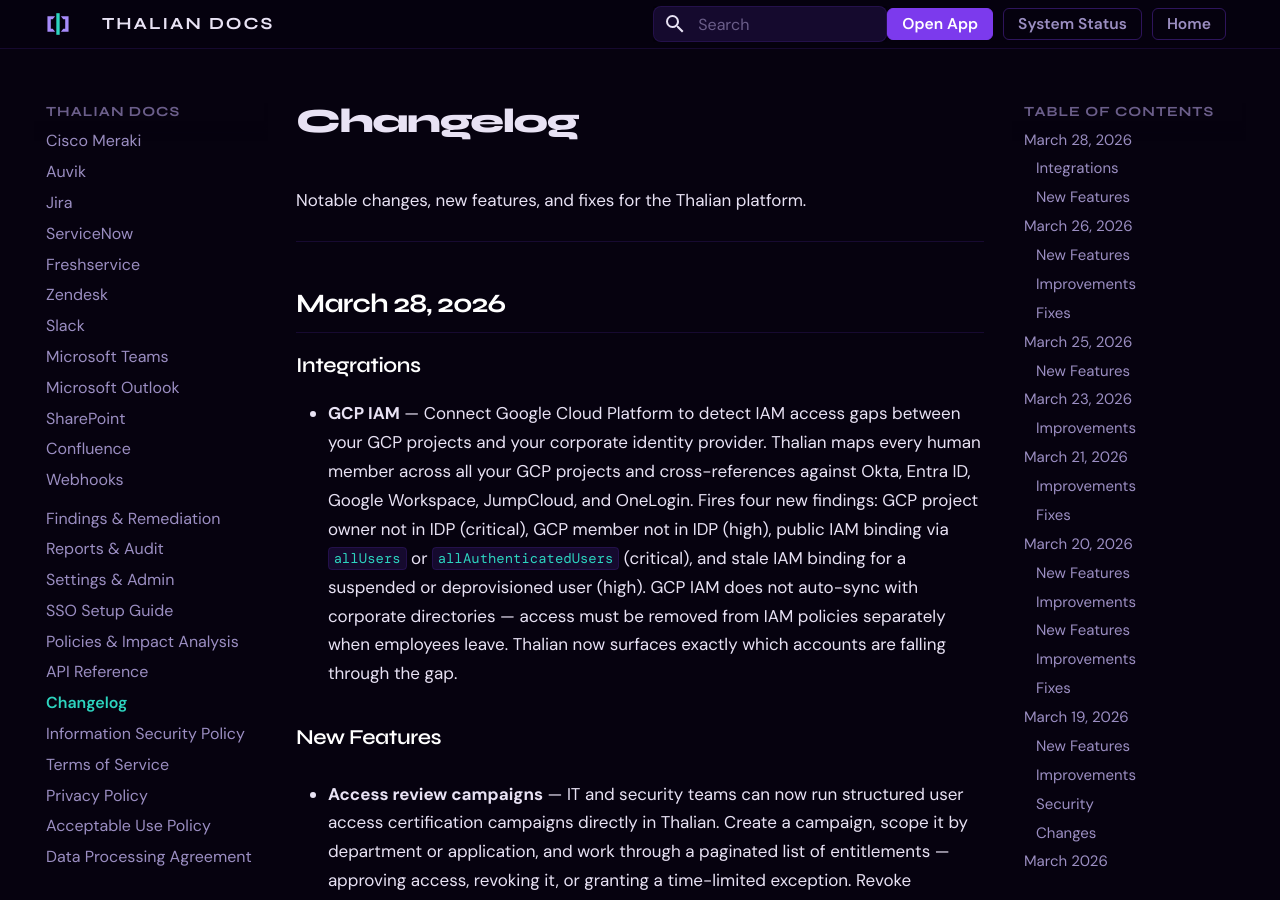
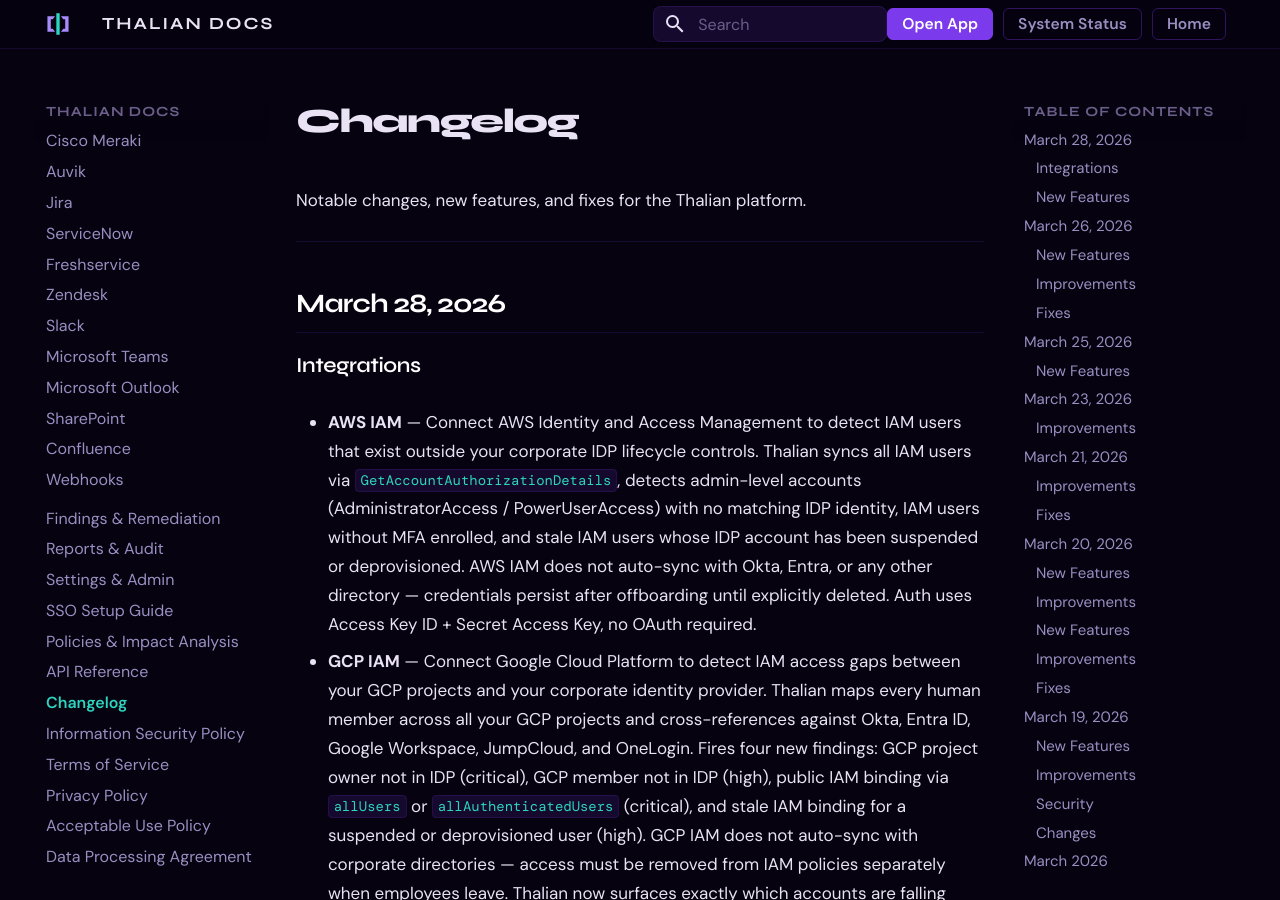
Before and after one commit to tori-mf13/thalian-docs, an MkDocs documentation site: the page built from docs/changelog.md, in a window 1280 px wide and 900 px high. Built offline with MkDocs 1.6.1 and Material for MkDocs 9.7.7, drawn with Linux system fonts in a browser that asks for light colours.

Commit message:
changelog: add AWS IAM integration (March 28, 2026)

```diff
--- a/docs/changelog.md
+++ b/docs/changelog.md
@@ -7,6 +7,8 @@ Notable changes, new features, and fixes for the Thalian platform.
 ## March 28, 2026
 
 ### Integrations
+
+- **AWS IAM** — Connect AWS Identity and Access Management to detect IAM users that exist outside your corporate IDP lifecycle controls. Thalian syncs all IAM users via `GetAccountAuthorizationDetails`, detects admin-level accounts (AdministratorAccess / PowerUserAccess) with no matching IDP identity, IAM users without MFA enrolled, and stale IAM users whose IDP account has been suspended or deprovisioned. AWS IAM does not auto-sync with Okta, Entra, or any other directory — credentials persist after offboarding until explicitly deleted. Auth uses Access Key ID + Secret Access Key, no OAuth required.
 
 - **GCP IAM** — Connect Google Cloud Platform to detect IAM access gaps between your GCP projects and your corporate identity provider. Thalian maps every human member across all your GCP projects and cross-references against Okta, Entra ID, Google Workspace, JumpCloud, and OneLogin. Fires four new findings: GCP project owner not in IDP (critical), GCP member not in IDP (high), public IAM binding via `allUsers` or `allAuthenticatedUsers` (critical), and stale IAM binding for a suspended or deprovisioned user (high). GCP IAM does not auto-sync with corporate directories — access must be removed from IAM policies separately when employees leave. Thalian now surfaces exactly which accounts are falling through the gap.
 
```
